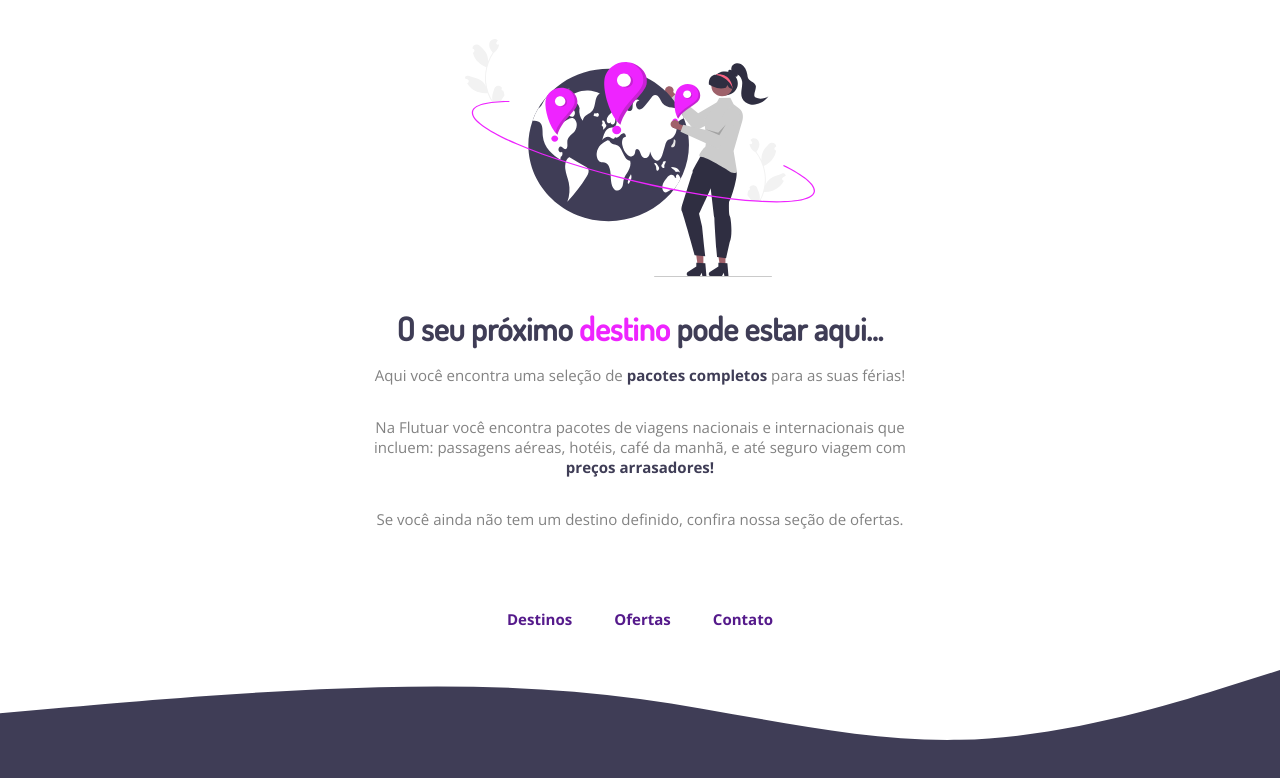
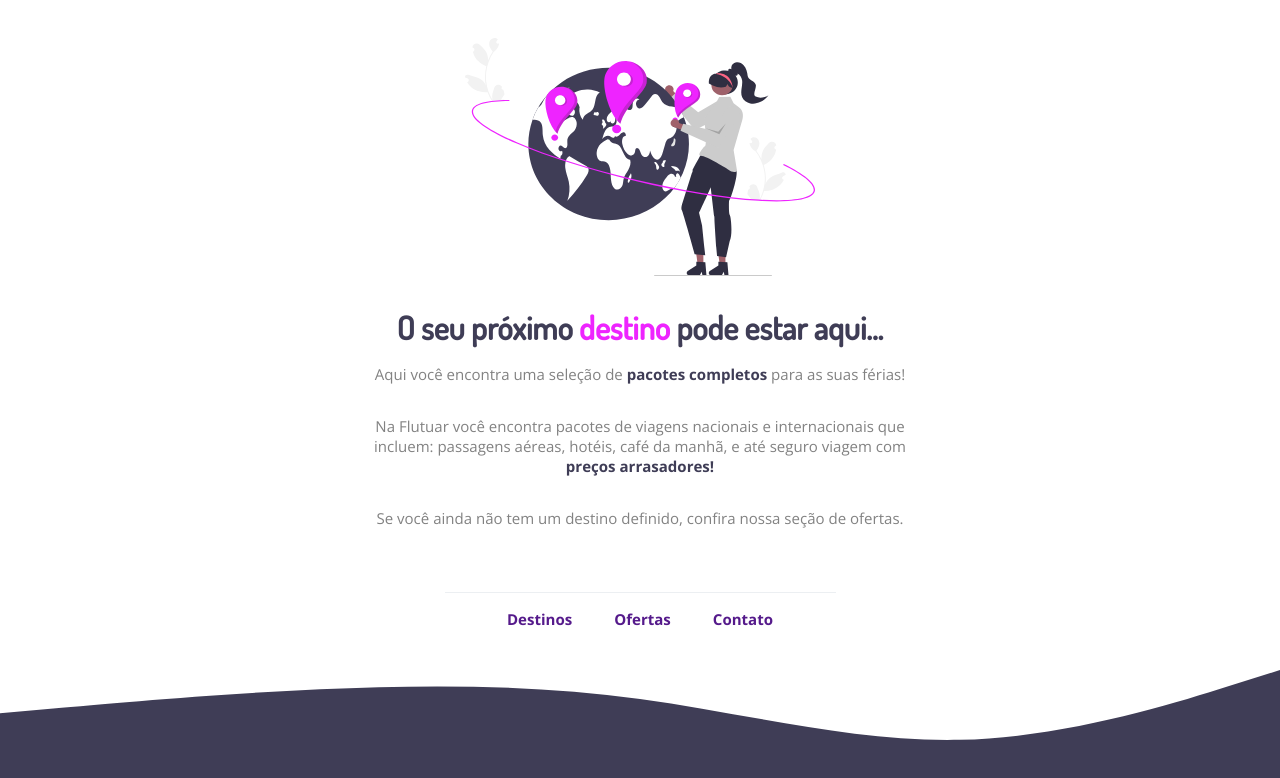
Before and after one commit to A1exLima/rocketseat-stage2-intro-html-css, a plain HTML site: page index.html in a window 1280 px wide. Drawn offline with nearby package versions, Linux system fonts and the light colour scheme.

Commit message:
Border-top incluso no menu do footer

```diff
--- a/public/styles/style.css
+++ b/public/styles/style.css
@@ -78,8 +78,9 @@ nav{
     display: flex;
     justify-content: center;
     gap: 42px;
-    margin-top: 16px;
+    padding-top: 16px;
     margin-bottom: 40.83px;
+    border-top: 1px solid #ECEFF2;
 }
 
 nav a {
```
Also changed, not shown: public/images/imgREADME.png.
